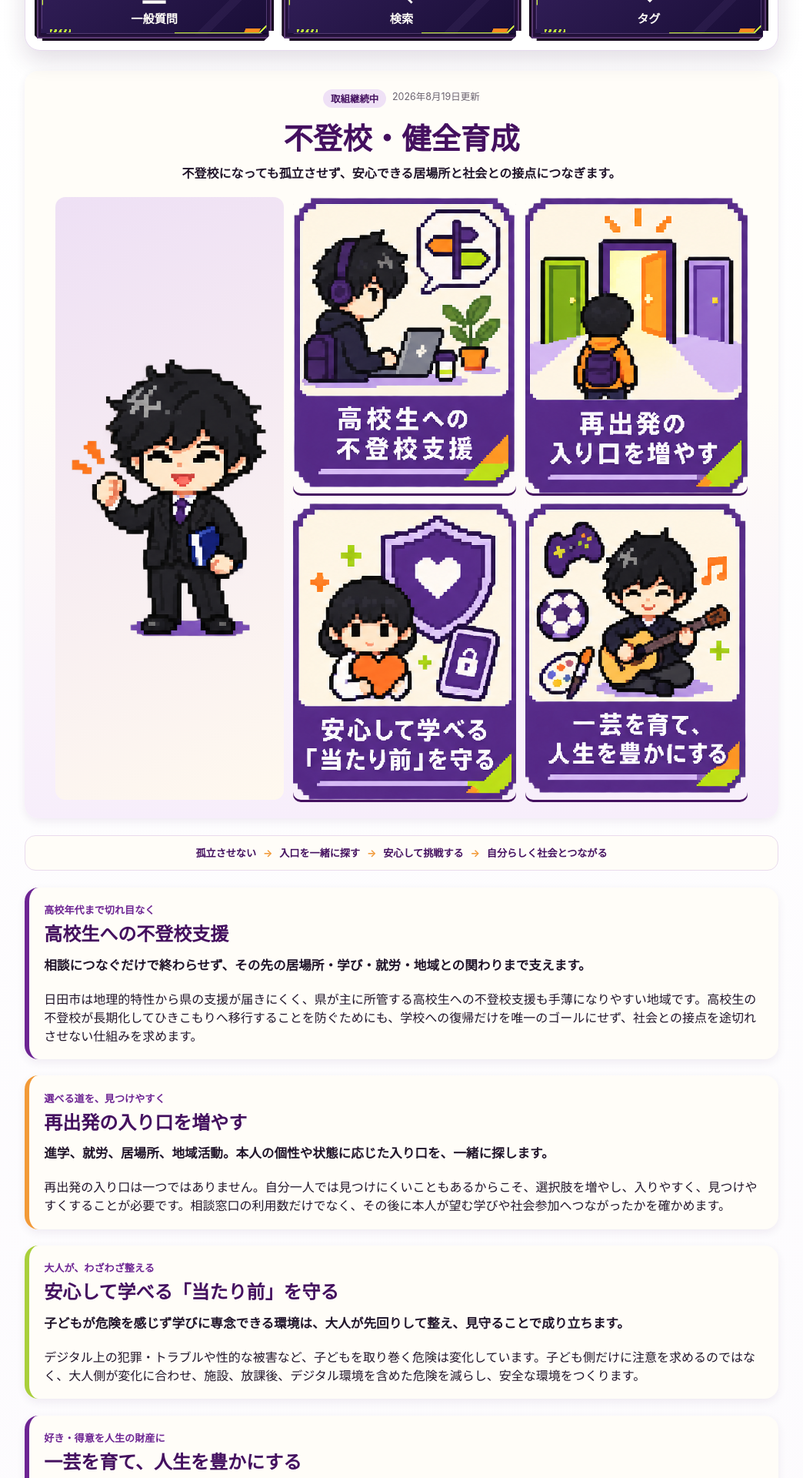
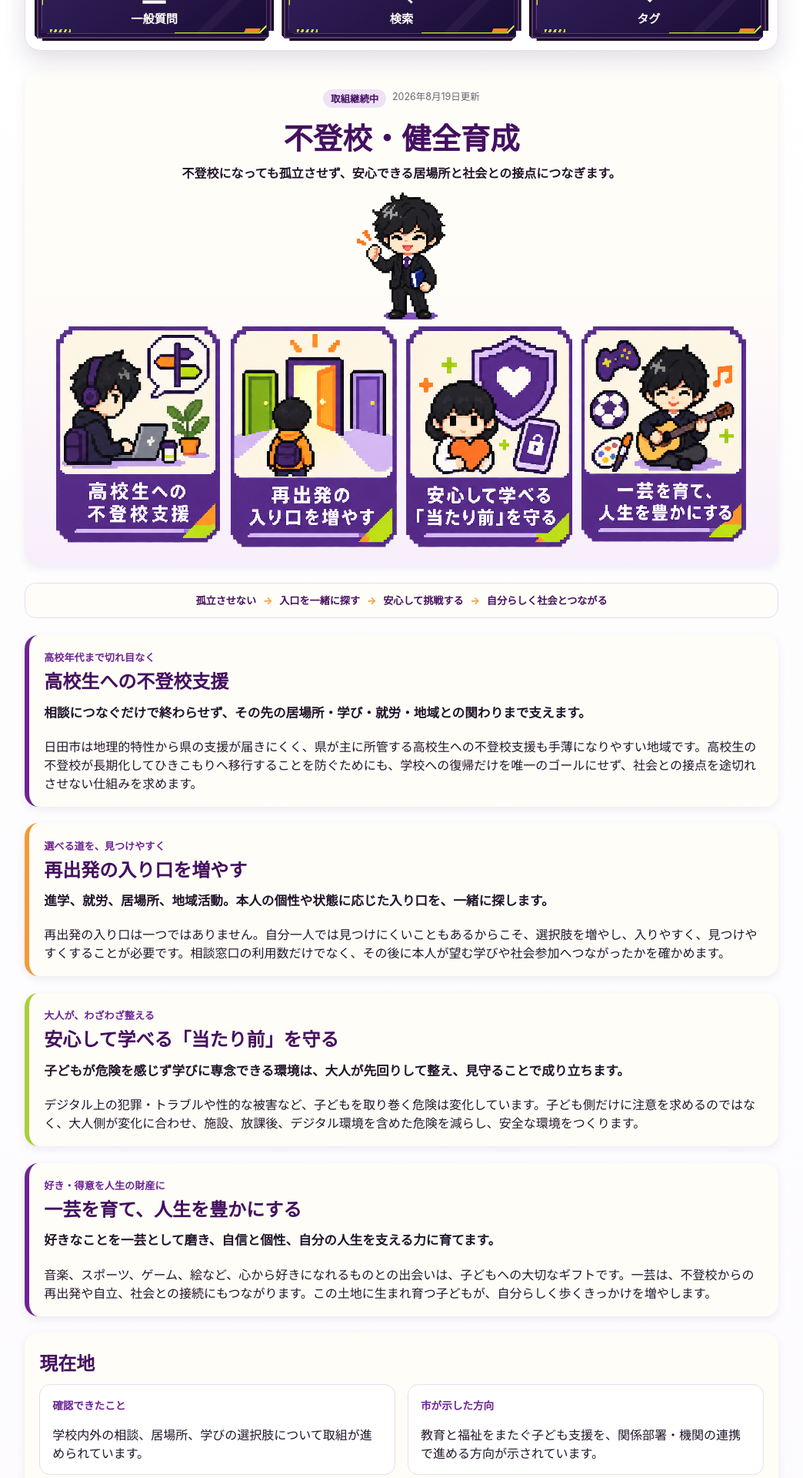
Before and after one commit to sakioryousuke-eng/activity-site, a Jekyll site: the page built from pages/priorities/school-refusal-healthy-development.html, in a window 1280 px wide. Shown: the part 454-2374 px from the top of the page at 77% size, without its empty margins (118-1162 px from the left). Built offline with Jekyll 4.4.1, drawn with Linux system fonts in a browser that asks for light colours.

Commit message:
Use detail-page hero layout for school priority

```diff
--- a/pages/priorities/school-refusal-healthy-development.html
+++ b/pages/priorities/school-refusal-healthy-development.html
@@ -8,7 +8,6 @@ title: 不登校・健全育成
     <div class="child-priority__meta"><span>取組継続中</span><time datetime="2026-08-19">2026年8月19日更新</time></div>
     <h1>不登校・健全育成</h1>
     <p class="child-priority__message">不登校になっても孤立させず、安心できる居場所と社会との接点につなぎます。</p>
-    <div class="child-priority__hero-grid">
     <div class="child-priority__mascot" aria-hidden="true">
       <img src="{{ '/assets/images/priorities/mascot-formal-source.png' | relative_url }}" alt="">
     </div>
@@ -26,7 +25,6 @@ title: 不登校・健全育成
         <img src="{{ '/assets/images/priorities/develop-a-talent-source.png' | relative_url }}" alt="一芸を育て、人生を豊かにする">
       </a>
     </nav>
-    </div>
   </header>
 
   <div class="child-priority__idea"><span>孤立させない</span><b>→</b><span>入口を一緒に探す</span><b>→</b><span>安心して挑戦する</span><b>→</b><span>自分らしく社会とつながる</span></div>
@@ -67,11 +65,12 @@ title: 不登校・健全育成
 
 <style>
 .child-priority{--purple:#6d2493;--dark:#44105f;--orange:#f29a38;--lime:#a9cf3b;display:grid;gap:1.35rem;scroll-behavior:smooth}.child-priority__hero,.child-priority__section{border-radius:18px;padding:1.2rem;background:#fffdf8;box-shadow:0 4px 12px rgba(62,20,80,.07)}.child-priority__hero{overflow:hidden;text-align:center;background:linear-gradient(#fffdf8 0 44%,#f7eefb)}.child-priority__meta{display:flex;justify-content:center;gap:.5rem;color:#6b6370;font-size:.78rem}.child-priority__meta span{padding:.2rem .6rem;border-radius:99px;background:#efe1f6;color:var(--dark);font-weight:700}.child-priority__hero h1{margin:.55rem 0 .35rem;color:var(--dark);font-size:clamp(1.7rem,6vw,2.4rem)}.child-priority__message{max-width:38rem;margin:auto;font-weight:700;line-height:1.8}
-.child-priority__hero-grid{display:grid;grid-template-columns:minmax(0,31%) minmax(0,69%);gap:8px;align-items:stretch;max-width:900px;margin:1rem auto 0}.child-priority__mascot{display:grid;min-width:0;place-items:center;overflow:hidden;border-radius:13px;background:linear-gradient(155deg,#eee0f5,#fff9ef)}.child-priority__mascot img{display:block;width:96%;height:96%;object-fit:contain;object-position:50% 50%;image-rendering:pixelated}.child-priority__policy-nav{display:grid;grid-template-columns:repeat(2,minmax(0,1fr));gap:8px;min-width:0}.child-priority__policy-nav a{display:block;min-width:0;overflow:hidden;border-radius:10px;text-decoration:none;box-shadow:0 3px 0 var(--dark);transition:transform .15s ease,box-shadow .15s ease}.child-priority__policy-nav a:hover,.child-priority__policy-nav a:focus-visible{transform:translateY(-2px);box-shadow:0 5px 0 var(--dark)}.child-priority__policy-nav img{display:block;width:100%;height:auto;object-fit:contain;image-rendering:pixelated}
+.child-priority__mascot{display:flex;height:170px;align-items:center;justify-content:center;margin:.55rem 0 .3rem}.child-priority__mascot img{display:block;width:auto;height:168px;max-width:70%;object-fit:contain;object-position:50% 50%;image-rendering:pixelated}.child-priority__policy-nav{display:grid;grid-template-columns:repeat(4,minmax(0,1fr));gap:clamp(4px,1.2vw,12px);min-width:0;max-width:900px;margin:.3rem auto 0}.child-priority__policy-nav a{display:block;min-width:0;line-height:0;text-decoration:none;transition:transform .15s ease,filter .15s ease}.child-priority__policy-nav a:hover,.child-priority__policy-nav a:focus-visible{transform:translateY(-2px);filter:drop-shadow(0 4px 5px rgba(77,23,110,.2))}.child-priority__policy-nav img{display:block;width:100%;height:auto;object-fit:contain;image-rendering:pixelated}
 .child-priority__idea{display:flex;flex-wrap:wrap;justify-content:center;align-items:center;gap:.35rem .55rem;padding:.8rem;border:1px solid #eadbed;border-radius:14px;background:#fffdf8;color:var(--dark);font-size:.82rem;font-weight:700}.child-priority__idea b{color:var(--orange)}.child-priority__section{scroll-margin-top:1rem}.child-priority__section h2{margin:.1rem 0 .65rem;color:var(--dark)}.child-priority__eyebrow{margin:0 0 .2rem;color:var(--purple);font-size:.82rem;font-weight:800}.child-priority__claim{border-left:6px solid var(--purple)}.child-priority__claim:nth-of-type(2){border-left-color:var(--orange)}.child-priority__claim:nth-of-type(3){border-left-color:var(--lime)}.child-priority__claim p:last-child{margin-bottom:0}.child-priority__lead{margin:.35rem 0 .7rem;font-size:1.04rem;font-weight:800;line-height:1.75}
 .child-priority__current,.child-priority__related-grid{display:grid;gap:1rem}.child-priority__current article,.child-priority__related-grid article{border:1px solid #e7ddeb;border-radius:14px;padding:1rem;background:#fff}.child-priority__current p{margin-bottom:0}.child-priority__label{margin:0;color:var(--purple);font-size:.85rem;font-weight:700}.child-priority__current .focus{border-left:4px solid var(--orange);background:#fffaf4}.child-priority__intro{color:#6b6370}.child-priority__timeline{list-style:none;margin:0;padding:0;display:grid;gap:.9rem}.child-priority__timeline li{border-left:3px solid var(--purple);padding:.15rem 0 .4rem 1rem}.child-priority__timeline time{color:var(--purple);font-size:.85rem;font-weight:700}.child-priority__timeline h3,.child-priority__timeline p{margin:.2rem 0}.child-priority__links{display:flex;flex-wrap:wrap;gap:.5rem;margin-top:.55rem}.child-priority__links a{border:1px solid #d9c3e5;border-radius:99px;padding:.25rem .7rem;color:var(--purple);font-size:.85rem;font-weight:700;text-decoration:none}
 .child-priority__related{border-left:4px solid var(--purple)}.child-priority__related summary{display:flex;justify-content:space-between;align-items:center;gap:1rem;cursor:pointer;color:var(--dark);font-size:1.2rem;font-weight:800}.child-priority__related summary small{color:var(--purple);font-size:.75rem}.child-priority__related[open] summary{margin-bottom:1rem}.child-priority__related-grid article{display:grid;align-content:start;gap:.55rem;background:#f6effa}.child-priority__related-grid h3{margin:0;color:var(--dark)}.child-priority__question-list{display:grid;gap:.45rem;margin-top:.35rem;padding-top:.75rem;border-top:1px solid #d9c3e5}.child-priority__question-list a{display:grid;gap:.05rem;border:1px solid #d9c3e5;border-radius:10px;padding:.55rem .65rem;background:#fff;color:var(--dark);font-weight:700;text-decoration:none}.child-priority__question-list span{color:#6b6370;font-size:.75rem;font-weight:400}.child-priority__all-questions{text-align:right}.child-priority__all-questions a{color:var(--purple);font-weight:700}.child-priority__next{border-left:4px solid var(--lime)}.child-priority__next p,.child-priority__back{margin-bottom:0}
-@media(min-width:720px){.child-priority__hero{padding:1.5rem}.child-priority__hero-grid{grid-template-columns:minmax(0,33%) minmax(0,67%);gap:12px}.child-priority__policy-nav{gap:12px}.child-priority__current{grid-template-columns:repeat(2,minmax(0,1fr))}.child-priority__related-grid{grid-template-columns:repeat(3,minmax(0,1fr))}}
-@media(max-width:390px){.child-priority__hero{padding:1rem .7rem}.child-priority__hero-grid{grid-template-columns:minmax(0,30%) minmax(0,70%);gap:5px;margin-top:.75rem}.child-priority__policy-nav{gap:4px}.child-priority__policy-nav a{border-radius:6px;box-shadow:0 2px 0 var(--dark)}.child-priority__message{font-size:.93rem}.child-priority__idea{font-size:.74rem}}
+@media(min-width:720px){.child-priority__hero{padding:1.5rem}.child-priority__current{grid-template-columns:repeat(2,minmax(0,1fr))}.child-priority__related-grid{grid-template-columns:repeat(3,minmax(0,1fr))}}
+@media(max-width:560px){.child-priority__policy-nav{grid-template-columns:repeat(2,minmax(0,1fr));gap:6px}}
+@media(max-width:390px){.child-priority__hero{padding:1rem .7rem}.child-priority__mascot{height:138px;margin:.4rem 0 .25rem}.child-priority__mascot img{height:136px;max-width:75%}.child-priority__policy-nav{gap:4px;margin-top:.25rem}.child-priority__message{font-size:.93rem}.child-priority__idea{font-size:.74rem}}
 @media(prefers-reduced-motion:reduce){.child-priority__policy-nav a{transition:none}}
 </style>
```
Lines whose indentation alone changed are shown as unchanged.
